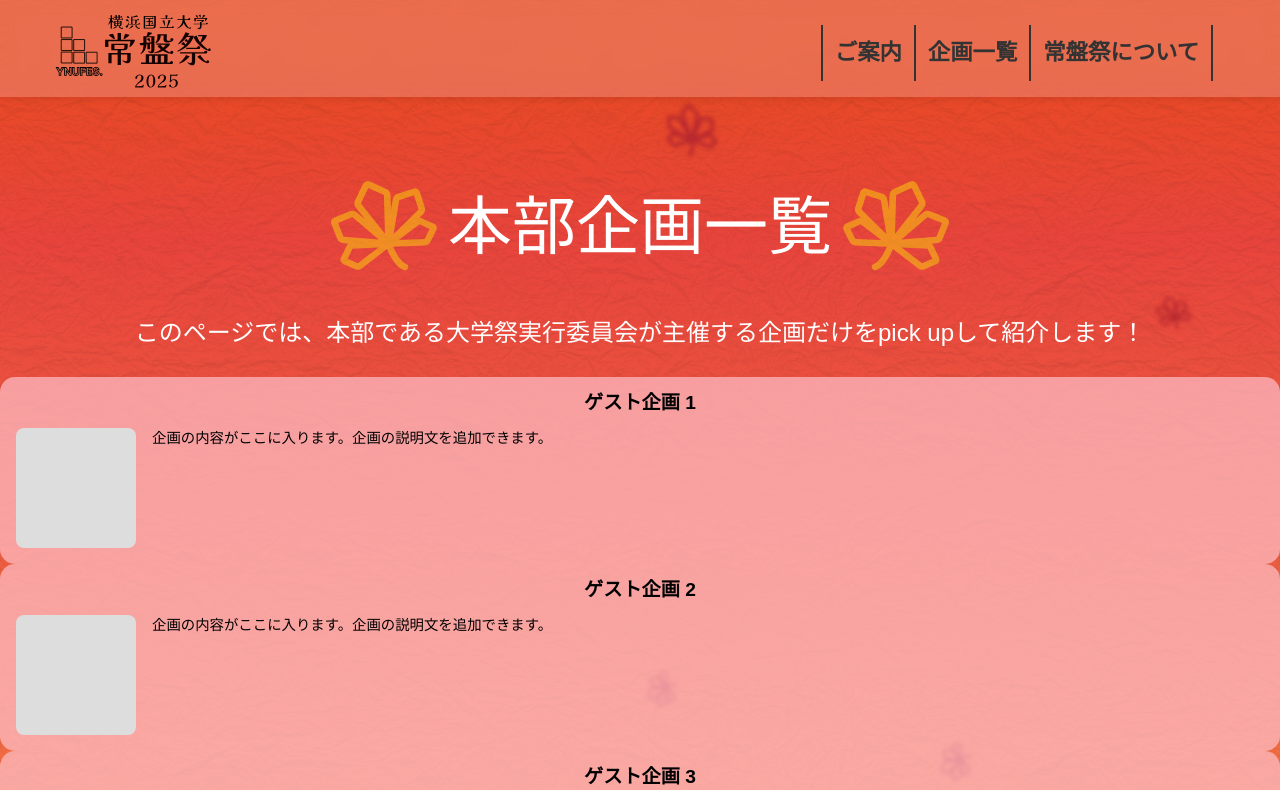
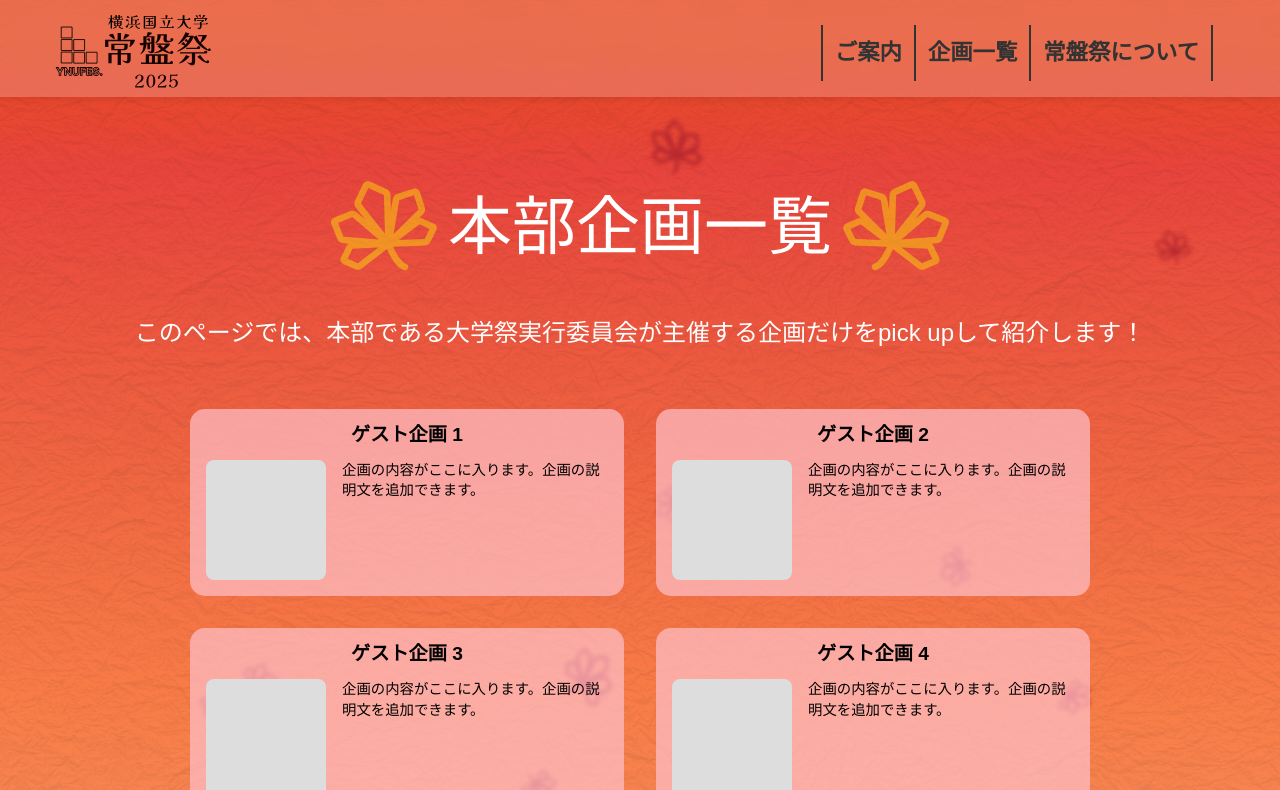
Before and after one commit to ynufes-tech/ynufes-tokiwa25, a Nuxt app: page /official in a window 1280 px wide. Shown: the top 790 px of the page. Built offline with nearby package versions, Linux system fonts and the light colour scheme; a web font is replaced by a local one.

Commit message:
本部企画

```diff
--- a/pages/official/index.vue
+++ b/pages/official/index.vue
@@ -13,7 +13,8 @@ useHead({
       <p class="message">
         このページでは、本部である大学祭実行委員会が主催する企画だけをpick upして紹介します！
       </p>
-    <div class="card" v-for="i in 8" :key="i">
+    <div class="card card-grid">
+      <div class="card" v-for="i in 8" :key="i">
       <h3 class="card-title">ゲスト企画 {{ i }}</h3>
       <div class="card-content">
         <div class="card-image"></div>
@@ -21,6 +22,7 @@ useHead({
           企画の内容がここに入ります。企画の説明文を追加できます。
         </p>
       </div>
+    </div>
     </div>
     </div>
   </div>
@@ -41,7 +43,7 @@ useHead({
   border-radius: 15px;
   padding: 1rem;
   display: flex;
-  flex-direction: column;
+  flex-direction: column
 }
 .card-title {
   font-size: 1.2rem;
@@ -66,4 +68,13 @@ useHead({
   font-size: 0.9rem;
   line-height: 1.4;
 }
+.card-grid {
+  display: grid;
+  grid-template-columns: repeat(2, 1fr);
+  gap: 2rem;
+  max-width: 900px;
+  margin: 0 auto;
+  padding: 2rem 1rem;
+  background: none;
+}
 </style>
```
